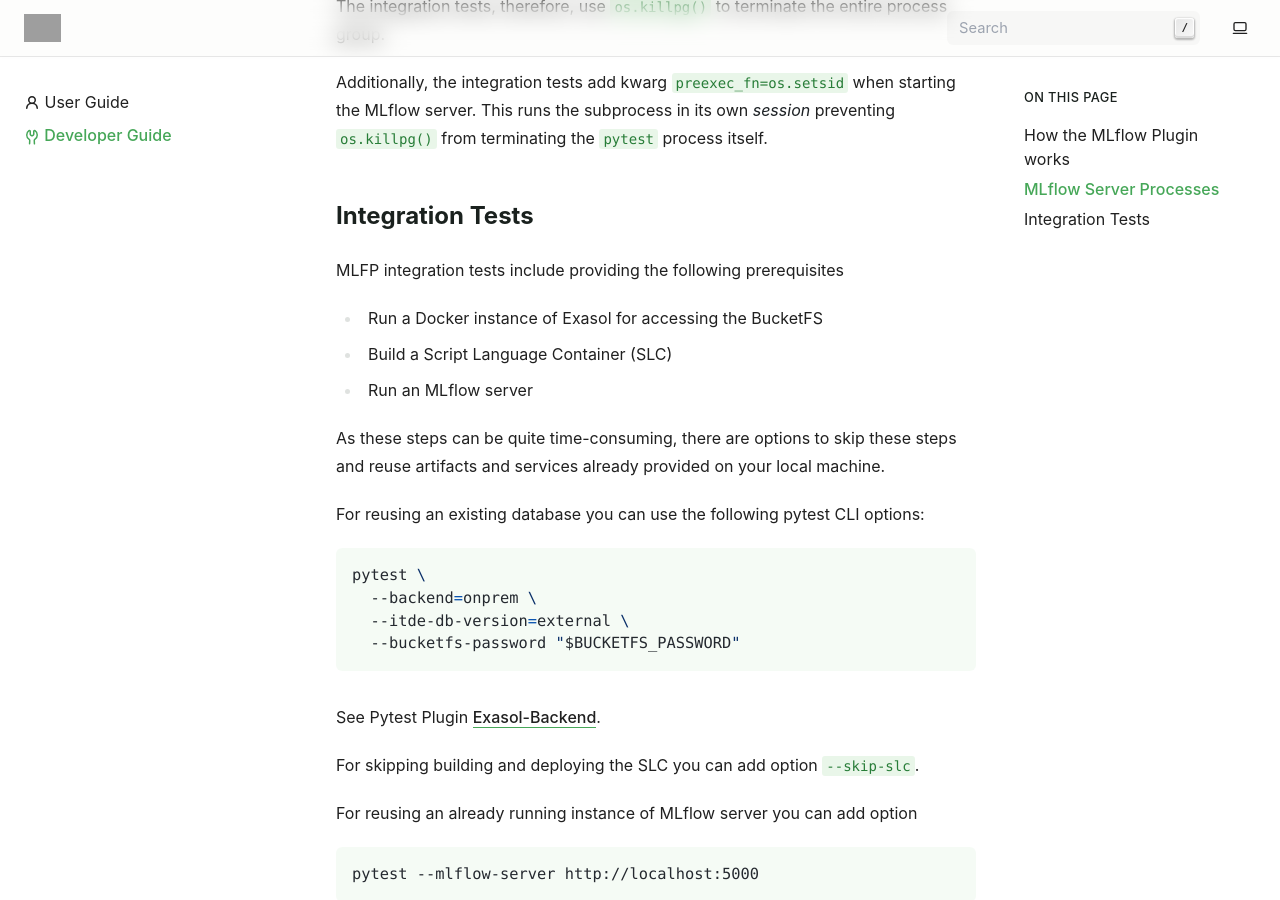
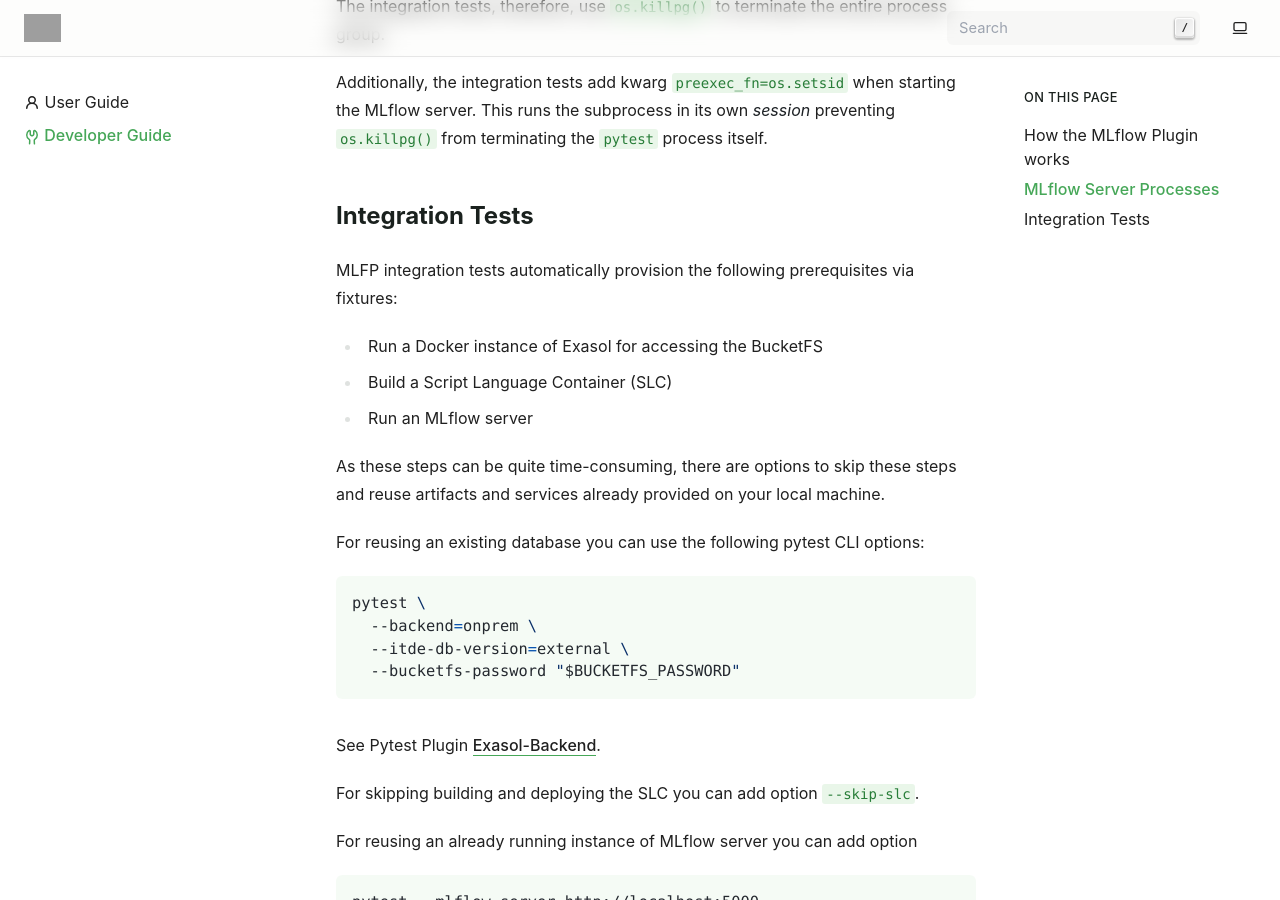
Before and after one commit to exasol/mlflow-plugin, a Sphinx documentation site: the page built from doc/developer_guide.rst, in a window 1280 px wide and 900 px high, scrolled down 1123 px. Built offline with Sphinx 7.4.7, drawn with Linux system fonts in a browser that asks for light colours; pages that are not in the unit, such as notebooks, are missing from menus; grey boxes are pictures that could not be loaded.

Commit message:
Fixed review findings

```diff
--- a/doc/developer_guide.rst
+++ b/doc/developer_guide.rst
@@ -53,7 +53,8 @@ preventing ``os.killpg()`` from terminating the ``pytest`` process itself.
 Integration Tests
 -----------------
 
-MLFP integration tests include providing the following prerequisites
+MLFP integration tests automatically provision the following prerequisites via
+fixtures:
 
 * Run a Docker instance of Exasol for accessing the BucketFS
 * Build a Script Language Container (SLC)
```
Also changed, not shown: 1 other file.
